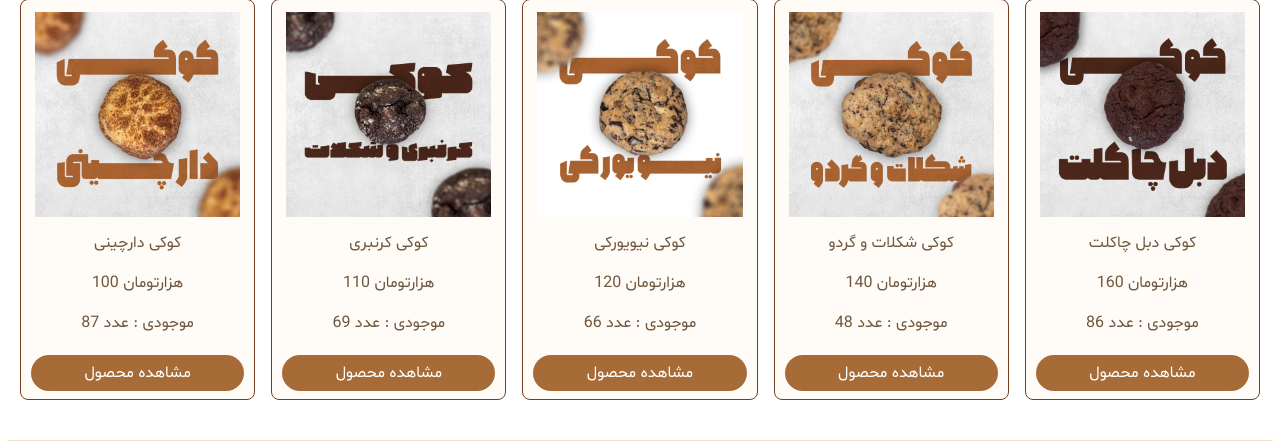
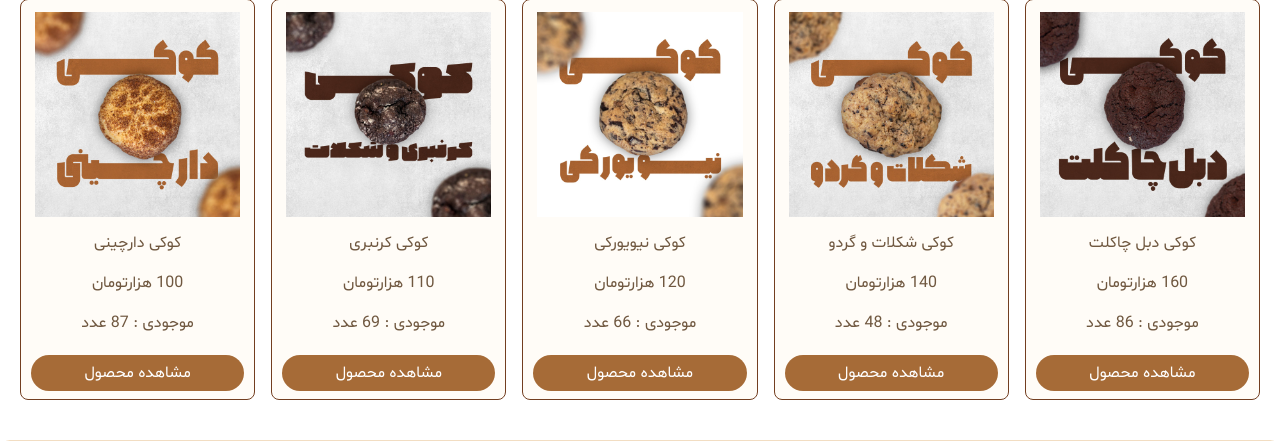
Before and after one commit to thesheox/cookie_shop_project, a Django app: page / in a window 1280 px wide. Shown: the part 996-1437 px from the top of the page. Run offline with Django 4.2, Linux system fonts and the light colour scheme; data comes from the database, SQL or seed files in the repository; both versions use the stored data as it was after the commit.

Commit message:
bugfix new

```diff
--- a/shop/templates/shop/home.html
+++ b/shop/templates/shop/home.html
@@ -70,7 +70,7 @@
             {% endif %}
             <h6 class="ProductTitle">{{ product.name }}</h6>
             <h6 class="ProductTitle">{{ product.price }} هزارتومان</h6>
-            <h6 class="ProductTitle">{{ product.quantity }} موجودی : عدد</h6>
+            <h6 class="ProductTitle2"> موجودی : {{ product.quantity }} عدد</h6>
             <a href="{% url 'buy_product' product.id %}" class="btn btn-primary" style="margin-top: 10px;">مشاهده محصول</a>
         </div>
 
--- a/statics/FirstPage.css
+++ b/statics/FirstPage.css
@@ -186,6 +186,18 @@ background-color: #CD9D65;
 }
 
 .ProductTitle {
+    direction: rtl;
+    font-family: 'Shabnam';
+    font-size: 16px;
+    font-style: normal;
+    text-align: center;
+    font-weight: 400;
+    line-height: 28px;
+    color: #705840;
+    padding: 4px;
+}
+.ProductTitle2 {
+
     font-family: 'Shabnam';
     font-size: 16px;
     font-style: normal;
```
Also changed, not shown: db.sqlite3.
